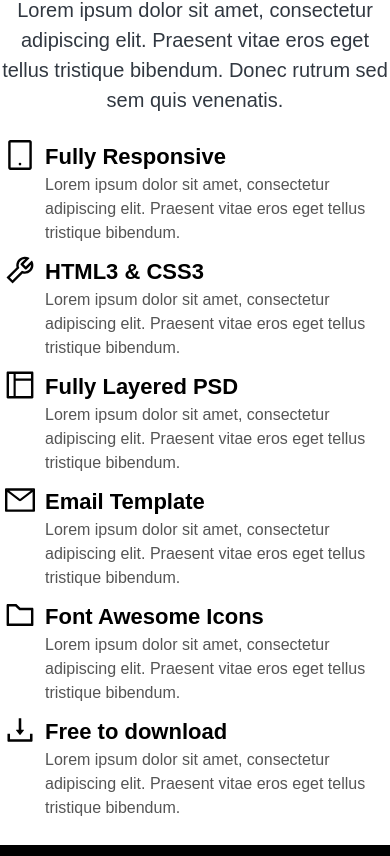
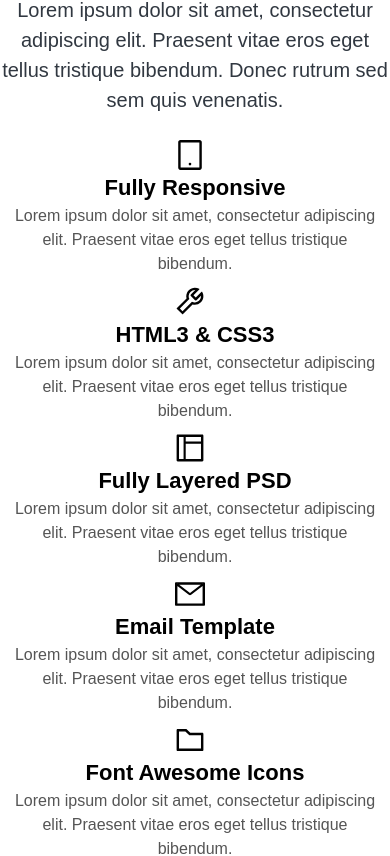
Before and after one commit to ilya-ozerov/tiny-one, a React (Create React App) app: page / in a window 390 px wide. Shown: the part 1071-1927 px from the top of the page. Built offline with nearby package versions, Linux system fonts and the light colour scheme.

Commit message:
fix items orientation

```diff
--- a/src/components/Main/Features/features.scss
+++ b/src/components/Main/Features/features.scss
@@ -46,6 +46,7 @@
     margin: -40px 0px;
 
     @media (max-width: 767px) {
+
       margin: 0px;
       align-items: center;
       justify-content: center;
@@ -57,7 +58,9 @@
     display: flex;
 
     @media (max-width: 767px) {
+      flex-direction: column;
       padding: 5px;
+      text-align: center;
     }
   }
   &__icon {
```
